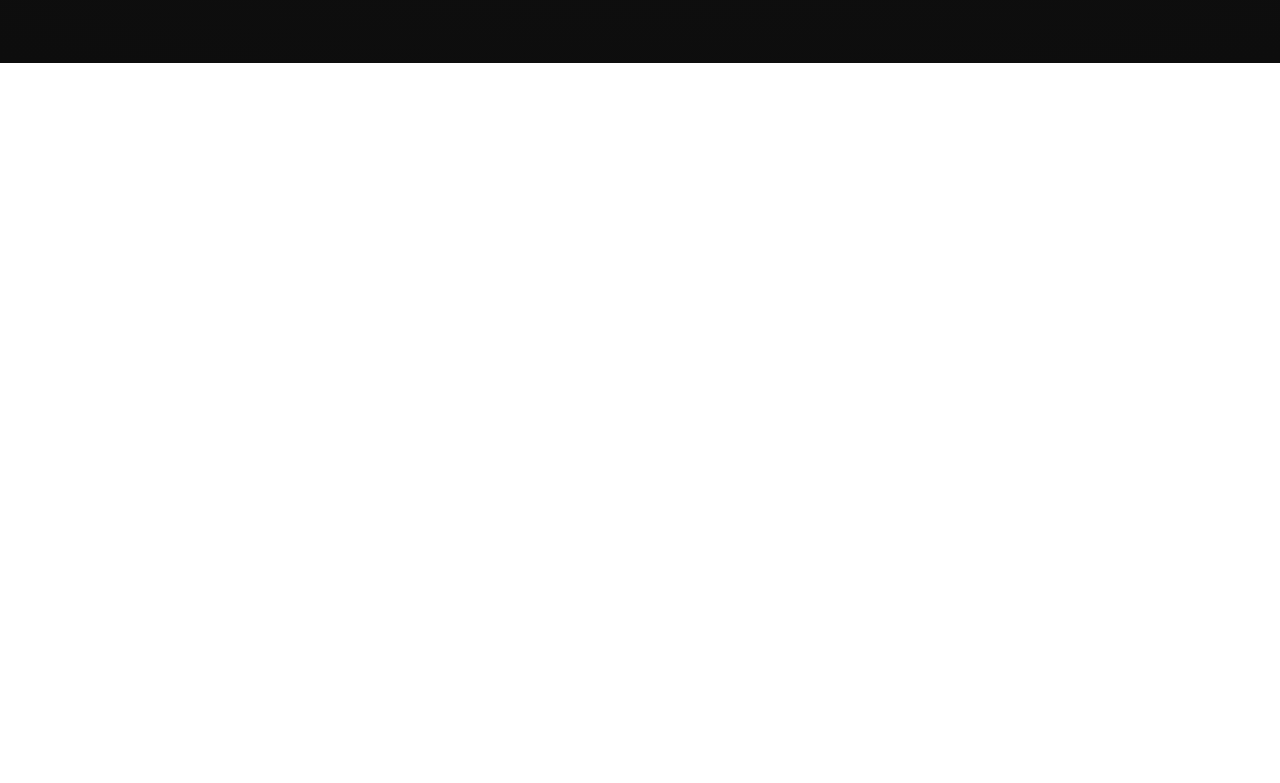
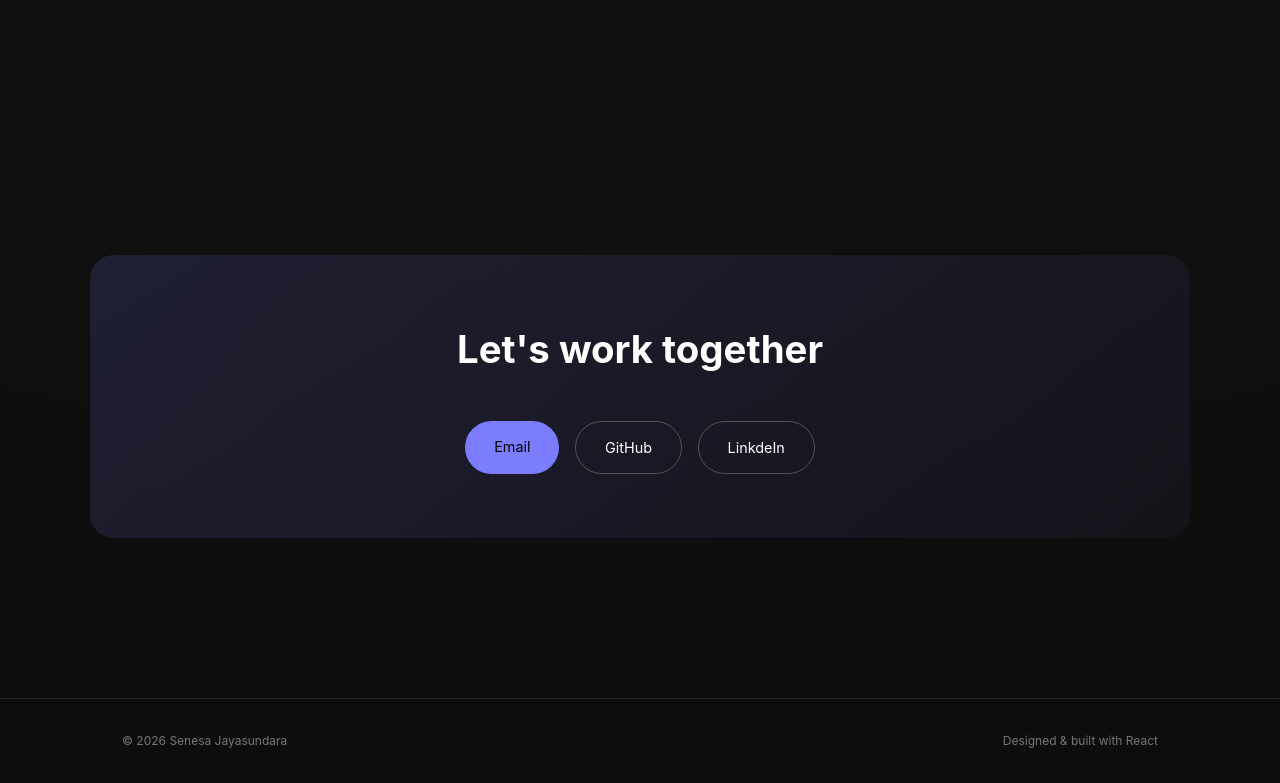
Before and after one commit to senesaJaysundara/Portfolio, a React (Vite) app in the folder portfolio--/: page / in a window 1280 px wide. Shown: the part 2322-3105 px from the top of the page. Before the commit the page ends 2385 px from the top, so only its background shows below. Built offline with nearby package versions, Linux system fonts and the light colour scheme.

Commit message:
Add contact/footer, theme vars, and router

```diff
--- a/portfolio--/package.json
+++ b/portfolio--/package.json
@@ -11,7 +11,8 @@
   },
   "dependencies": {
     "react": "^19.2.0",
-    "react-dom": "^19.2.0"
+    "react-dom": "^19.2.0",
+    "react-router-dom": "^7.13.0"
   },
   "devDependencies": {
     "@eslint/js": "^9.39.1",
--- a/portfolio--/src/App.css
+++ b/portfolio--/src/App.css
@@ -1,3 +1,11 @@
+:root{
+  --bg: #0b0b0f;
+  --surface: rgba(255, 255, 255, 0.05);
+  --primary: #7c7cff;
+  --primary-soft: #a5a5ff;
+  --text-main: #ffffff;
+  --text-muted: #b5b5b5;
+}
 .navbar{
   position: fixed;
   top: 0;
@@ -54,8 +62,6 @@
 }
 .hero-name{
   font-size: clamp(3rem, 7vw, 5rem);
-  /* font-weight: 700;
-  line-height: 1.05; */
   margin: 1rem;
   background: linear-gradient(90deg, #ffffff, var(--accent));
   -webkit-background-clip: text;
@@ -147,18 +153,12 @@
   display: grid;
   grid-template-columns: repeat(auto-fit, minmax(250px, 1fr));
   gap: 2rem;
-  /* margin-top: 2rem; */
 }
 .project-card{
   background: rgba(255, 255, 255, 0.05);
-  /* padding: 2rem; */
   border-radius: 20px;
   overflow: hidden;
   transition: transform 0.3s ease, box-shadow 0.3s ease;
-  /* min-height: 160px;
-  display: flex;
-  align-items: center;
-  justify-content: center; */
   color: #aaa;
 }
 .project-card:hover{
@@ -168,8 +168,6 @@
 .project-image{
   background: linear-gradient(135deg, #7c7cff, #a5a5ff);
   height: 180px;
-  /* border-radius: 6px;
-  margin-bottom: 1rem; */
 }
 .project-content{
   padding: 1.5rem;
@@ -193,6 +191,7 @@
   border-radius: 999px;
   background: rgba(255, 255, 255, 0.1);
 }
+
 .skills-grid{
   display: grid;
   grid-template-columns: repeat(auto-fit, minmax(120px, 1fr));
@@ -207,3 +206,40 @@
   border-radius: 6px;
   font-size: 1rem;
 }
+
+.contact{
+  margin-top: 8rem;
+}
+.contact-box{
+  background: linear-gradient(135deg, rgba(124,124,255,0.15), rgba(124,124,255,0.05));
+  border-radius: 24px;
+  padding: 4rem 2rem;
+  text-align: center;
+}
+.contact-box h3{
+  font-size: 2.4rem;
+  margin-bottom: 1rem;
+}
+.contact-box p{
+  max-width: 520px;
+  margin: 0 auto;
+  color: #bbb;
+}
+.contact-actions{
+  margin-top: 2.5rem;
+  display: flex;
+  justify-content: center;
+  gap: 1rem;
+}
+
+.footer{
+  margin-top: 6rem;
+  padding: 2rem 0;
+  border-top: 1px solid rgba(255, 255, 255, 0.1);
+}
+.footer-content{
+  display: flex;
+  justify-content: space-between;
+  font-size: 0.75rem;
+  color: #777;
+}
--- a/portfolio--/src/App.tsx
+++ b/portfolio--/src/App.tsx
@@ -102,6 +102,7 @@ function App() {
       </div>
     </section>
 
+    {/* Skills */}
     <section className="section skills" id="skills">
       <div className="container">
         <h3>Skills</h3>
@@ -116,6 +117,27 @@ function App() {
         </ul>
       </div>
     </section>
+
+    {/* Contact Section */}
+    <section className="section contact" id="contact">
+      <div className="container contact-box">
+        <h3>Let's work together</h3>
+
+        <div className="contact-actions">
+          <a href="mailto:senesajay11@gmail.com" className="btn primary">Email</a>
+          <a href="https://github.com/senesaJaysundara" className="btn ghost">GitHub</a>
+          <a href="https://www.linkedin.com/in/senesa-jayasundara-9174a6333" className="btn ghost">LinkdeIn</a>
+        </div>
+      </div>
+    </section>
+
+    {/* Footer */}
+    <footer className="footer">
+      <div className="container footer-content">
+        <p>&copy; {new Date().getFullYear()} Senesa Jayasundara</p>
+        <span>Designed & built with React</span>
+      </div>
+    </footer>
     </>
   )
 }
--- a/portfolio--/src/index.css
+++ b/portfolio--/src/index.css
@@ -10,7 +10,7 @@
   --accent: #7c7cff;
 }
 body{
-  font-family: "Inter", system-ui, -apple-system, sans-serif;
+  font-family: "Inter", system-ui, sans-serif;
   /* background-color:#0b0b0b; */
   background: radial-gradient(circle at top, #1a1a1a, #0d0d0d);
   color: #ffffff;
```
Also changed, not shown: 1 other file (tests, documents, lock files or other folders).
